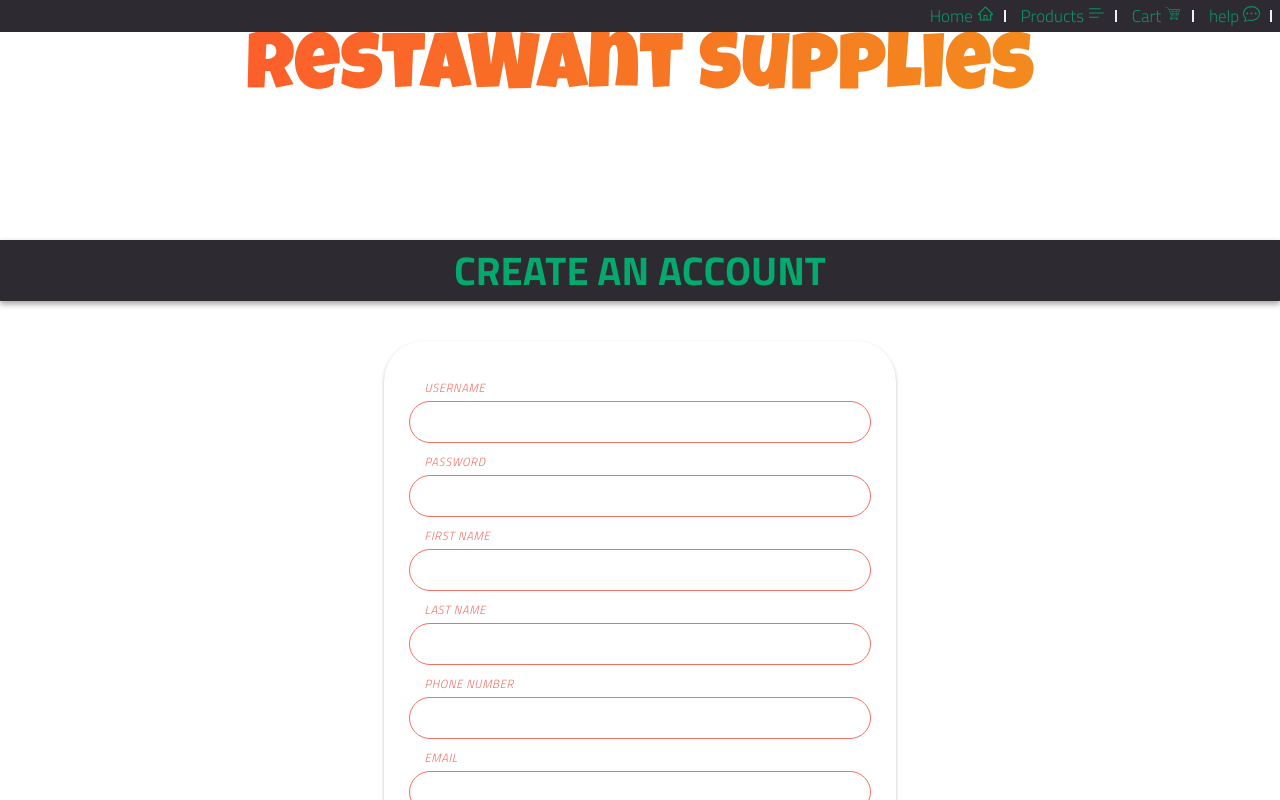
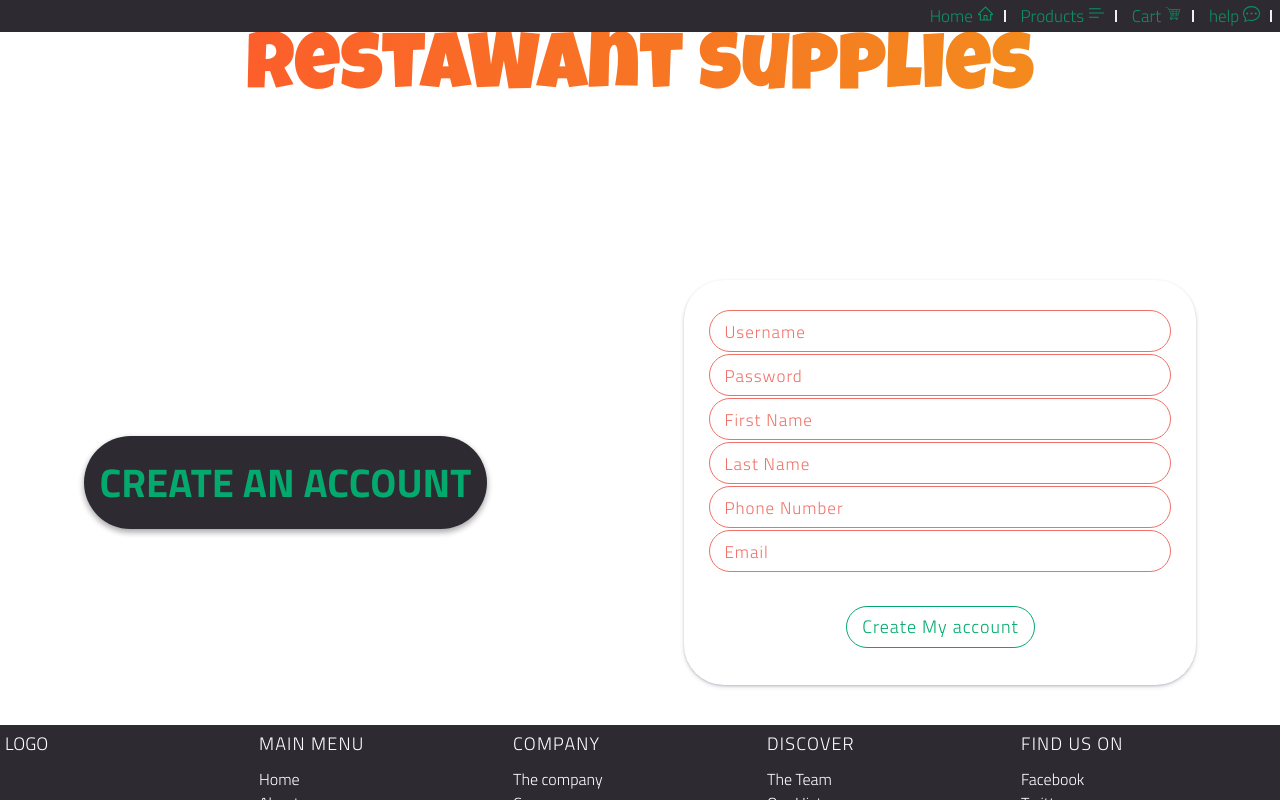
Before and after one commit to SAMURAIM0SES/GraceShopperFrontEnd, a React (Create React App) app: page /register in a window 1280 px wide. Shown: the top 800 px of the page. Built offline with nearby package versions, Linux system fonts and the light colour scheme.

Commit message:
register form styling

```diff
--- a/src/components/Register.js
+++ b/src/components/Register.js
@@ -55,27 +55,27 @@ const Register = () => {
             className={classes['register-form']}
           >
             <div className={classes['register-field']}>
-              <input type="text" ref={username} />
+              <input type="text" ref={username} required />
               <label>Username</label>
             </div>
             <div className={classes['register-field']}>
-              <input type="text" ref={password} />
+              <input type="text" ref={password} required />
               <label>Password</label>
             </div>
             <div className={classes['register-field']}>
-              <input type="text" ref={firstName} />
+              <input type="text" ref={firstName} required />
               <label>First Name</label>
             </div>
             <div className={classes['register-field']}>
-              <input type="text" ref={lastName} />
+              <input type="text" ref={lastName} required />
               <label>Last Name</label>
             </div>
             <div className={classes['register-field']}>
-              <input type="text" ref={mobile} />
+              <input type="text" ref={mobile} required />
               <label>Phone Number</label>
             </div>
             <div className={classes['register-field']}>
-              <input type="text" ref={email} />
+              <input type="text" ref={email} required />
               <label>Email</label>
             </div>
             <div className={classes['register-button']}>
--- a/src/components/Register.module.css
+++ b/src/components/Register.module.css
@@ -12,6 +12,9 @@
   text-align: center;
   gap: 3rem;
   font-size: 2rem;
+  display: flex;
+  align-items: center;
+  justify-content: space-around;
 }
 
 .register-main h2 {
@@ -20,6 +23,8 @@
   text-transform: uppercase;
   background-color: var(--primary-dark);
   box-shadow: rgba(0, 0, 0, 0.16) 0px 3px 6px, rgba(0, 0, 0, 0.23) 0px 3px 6px;
+  padding: 1.6rem;
+  border-radius: 50px;
 }
 
 .register-form {
@@ -90,7 +95,7 @@
 }
 
 .register-field input:focus ~ label {
-  transform: translate(0, -3.5rem) scale(0.6);
+  transform: translate(0, -3.5rem);
   transition: all 0.25s cubic-bezier(0.53, 0.01, 0.35, 1.5);
 }
 
@@ -111,13 +116,13 @@
 .register-button button {
   margin-top: 3.5rem;
   background-color: white;
-  border: 1px solid var(--extra-red);
+  border: 1px solid var(--secondary-green);
   line-height: 0;
   display: inline-block;
   box-sizing: border-box;
   padding: 2rem 1.5rem;
   border-radius: 6rem;
-  color: var(--extra-red);
+  color: var(--secondary-green);
   letter-spacing: 1px;
   position: relative;
   z-index: 1;
@@ -130,63 +135,17 @@
 .register-button button:hover,
 .register-button button:focus {
   color: #fff;
-  background-color: var(--extra-red);
+  background-color: var(--secondary-green);
 }
 
-/*
-.register-main {
-  text-align: center;
-  gap: 3rem;
-  font-size: 2rem;
+@media screen and (max-width: 790px) {
+  .register-main {
+    flex-direction: column;
+    align-items: center;
+    justify-content: space-around;
+  }
+
+  .register-form {
+    width: 70%;
+  }
 }
-
-.register-main h2 {
-  font-size: 4rem;
-  color: var(--primary-blue);
-}
-
-.register-form {
-  width: 50%;
-  margin: 0 auto;
-  box-shadow: rgba(50, 50, 93, 0.25) 0px 6px 12px -2px,
-    rgba(0, 0, 0, 0.3) 0px 3px 7px -3px;
-  padding: 1.5rem;
-  margin-bottom: 3rem;
-}
-
-.register-field {
-  display: grid;
-  grid-template-columns: repeat(2, 1fr);
-  margin-bottom: 1rem;
-}
-
-.register-field input {
-  font-size: 1.6rem;
-  font-family: inherit;
-}
-
-.register-button {
-  display: flex;
-  justify-content: center;
-  align-items: center;
-  padding: 0.7rem;
-}
-
-.register-button button {
-  padding: 0.7rem 1.4rem;
-  font-family: inherit;
-  font-size: 1.6rem;
-  background-color: var(--primary-green);
-  border: none;
-  cursor: pointer;
-  color: #fff;
-  border-radius: 5px;
-  opacity: 0.85;
-  transition: all 0.2s;
-}
-
-.register-button button:hover {
-  opacity: 1;
-  transform: scale(0.98);
-}
-*/
```
